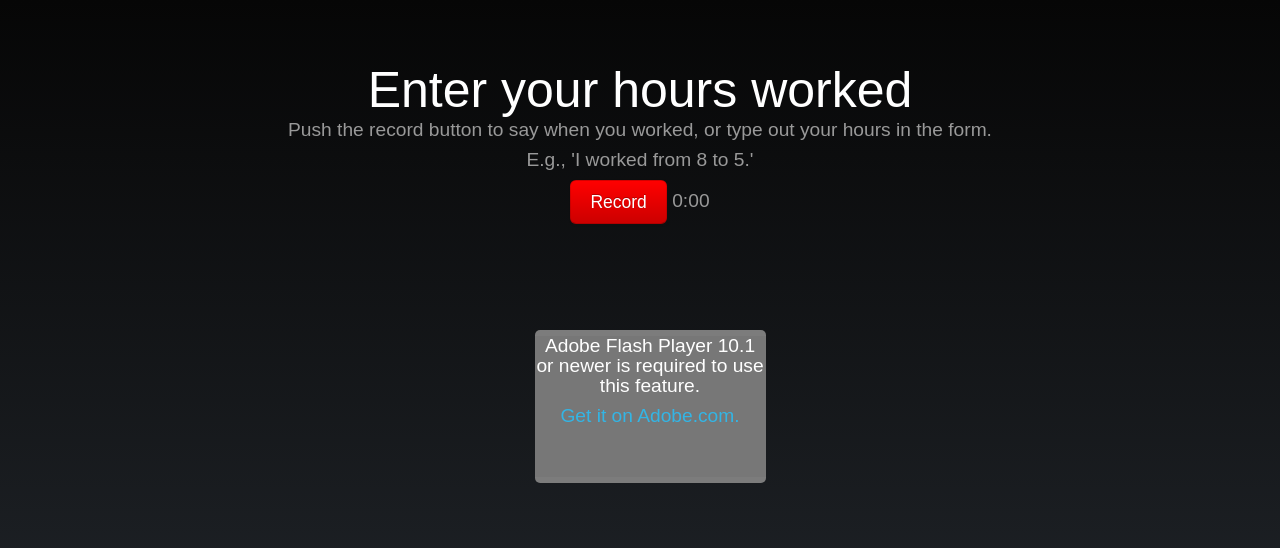
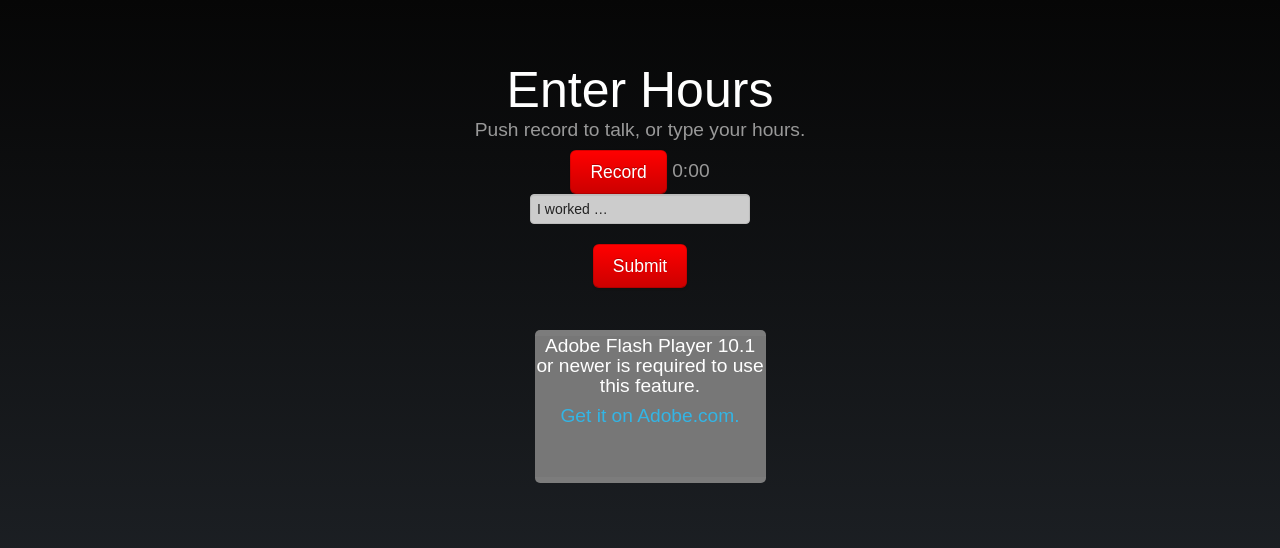
Before and after one commit to aclevine/136_timesheet, a Flask app: page / in a window 1280 px wide. Shown: the top 548 px of the page. Run offline with Flask 2, Linux system fonts and the light colour scheme; some libraries are stand-ins or nearby versions; some web fonts are replaced.

Commit message:
Added calendar element and script and form elements

```diff
--- a/front_end/FileUpload/templates/home.html
+++ b/front_end/FileUpload/templates/home.html
@@ -1,18 +1,30 @@
 {% extends "base.html" %}
 {% block content %}
 <div class="center">
-<h1 class="page-title">Enter your hours worked</h1>
+<h1 class="page-title">Enter Hours</h1>
 
-<p>Push the record button to say when you worked, or type out your hours in the form.</p>
+<p>Push record to talk, or type your hours.</p>
 
-<p>E.g., 'I worked from 8 to 5.'</p>
 <input id="record_button" type="button" class='btn btn-danger btn-large' value='Record'>
 <span id="time">0:00</span>
 
+      <form id="user_input">
+          <div align="center">
+              <input id="user_text" type="text" size="25" value="I worked …" onKeyPress="submitenter(this,event); return false;">
+              <input id="interval" type="hidden" value="2014-11-29T8:0:0Z/2014-11-29T17:0:0Z">
+              <p></p>
+              <input id="submit_button" onClick="fillHours(); return false;" class="btn btn-large btn-danger" type="submit" value="Submit">
+          </div>
+      </form>
+</div>
+
+<div id="calendar" class="center">
+    <table id="table" ></table>
 </div>
 
 {% endblock %}
 
 {% block scripts %}
 <script src="{{ url_for('static', filename='js/record.js') }}"></script>
+<script src="{{ url_for('static', filename='js/calendar.js') }}"></script>
 {% endblock scripts %}
```
